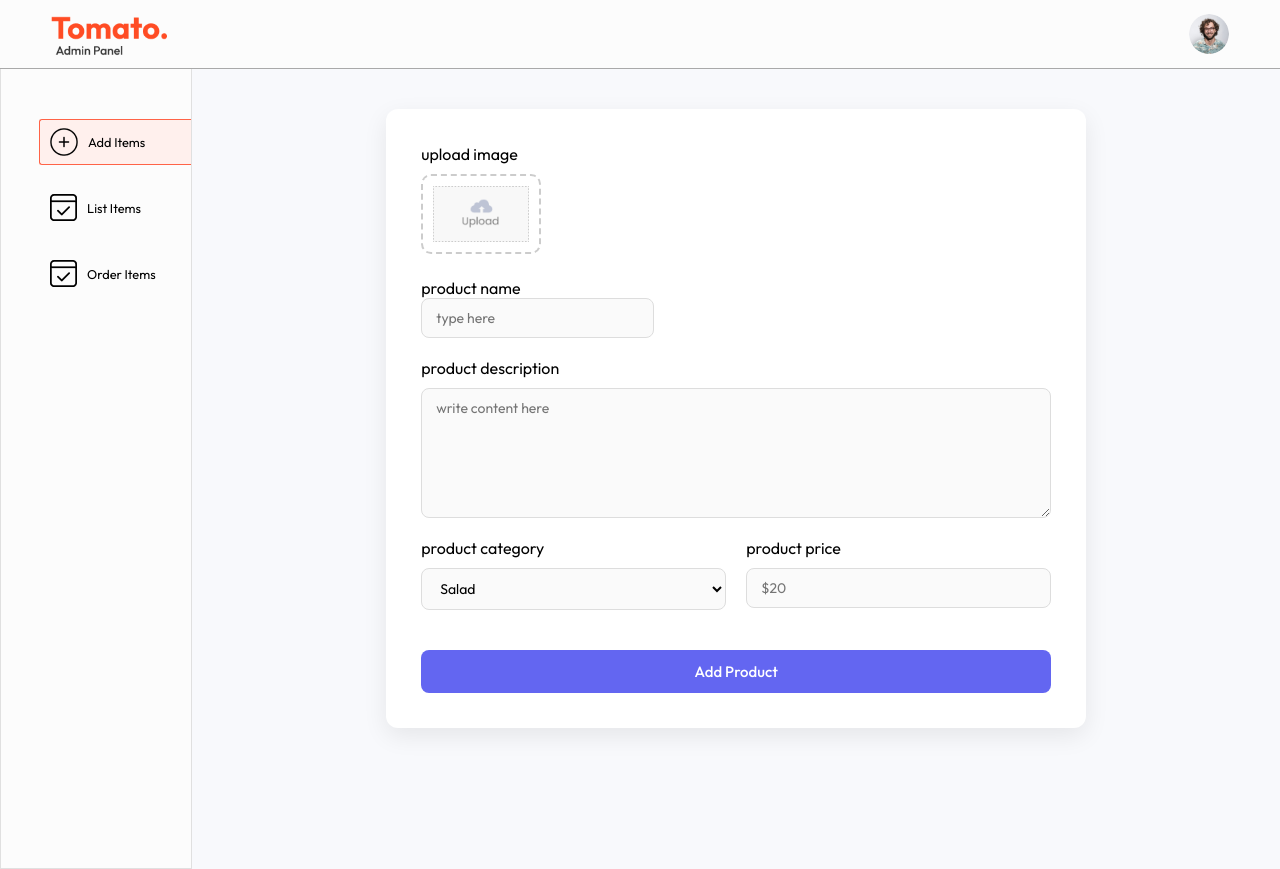
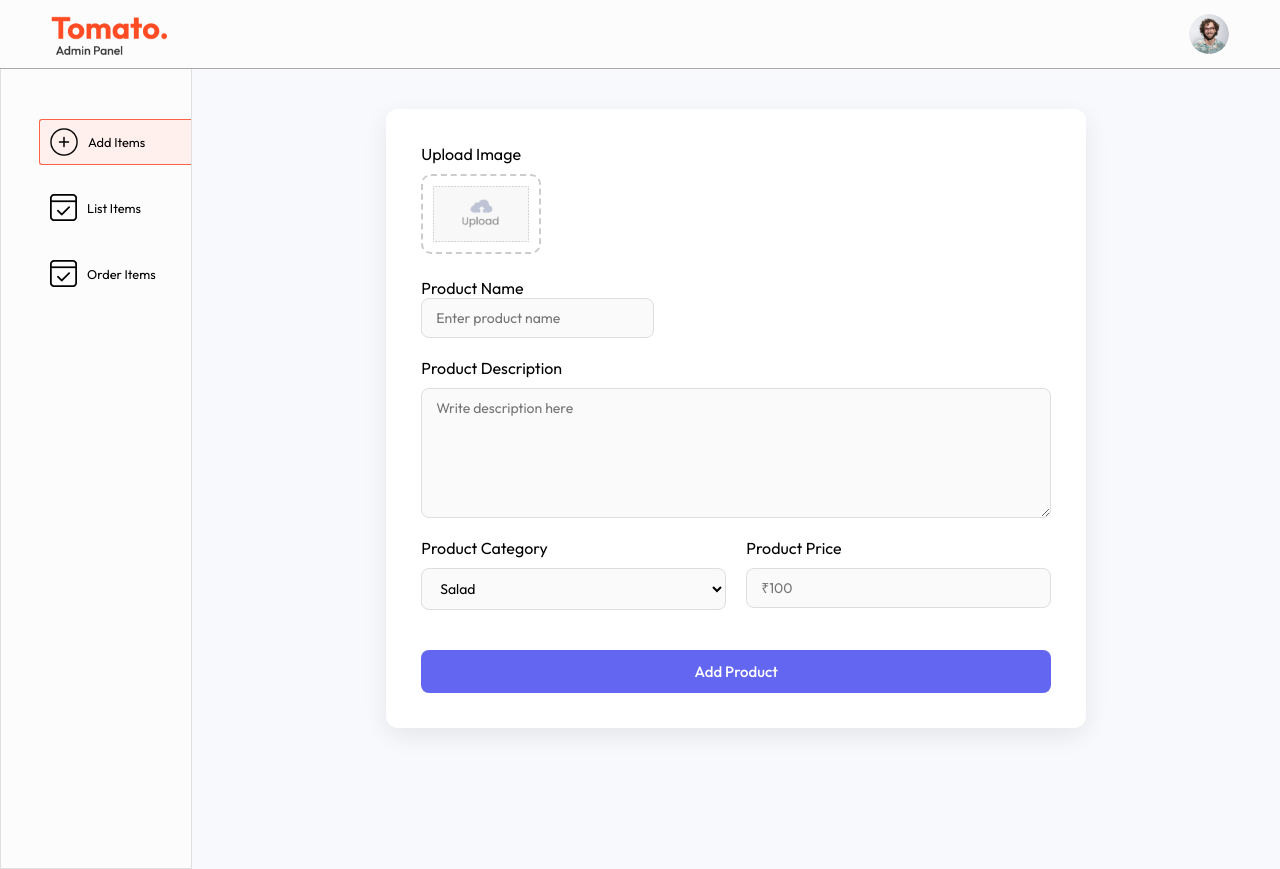
Before and after one commit to CHETANNEGI75/Restaurant-website, a React app in the folder admin/: page /add in a window 1280 px wide. Built offline with nearby package versions, Linux system fonts and the light colour scheme; the HTML template or start-up script is replaced by a standard one.

Commit message:
added form validation and improved UX in admin add product page

```diff
--- a/admin/src/pages/Add/Add.jsx
+++ b/admin/src/pages/Add/Add.jsx
@@ -3,22 +3,38 @@ import { assets } from "../../assets/assets";
 import "./Add.css";
 import axios from "axios";
 import { toast } from "react-toastify";
+
 const Add = ({ url }) => {
   const [image, setImage] = useState(null);
-const[data,setData] = useState({
-  name:"",
-  description:"",
-  category:"Salad",
-  price:""
-})
-  const onSubmitHandler = async(event) => {
+
+  const [data, setData] = useState({
+    name: "",
+    description: "",
+    category: "Salad",
+    price: ""
+  });
+
+  const onSubmitHandler = async (event) => {
     event.preventDefault();
+
+    // 🔥 VALIDATION
+    if (!data.name || !data.description || !data.price || !image) {
+      toast.error("Please fill all fields and upload image ❌");
+      return;
+    }
+
+    if (data.price <= 0) {
+      toast.error("Price must be greater than 0 ❌");
+      return;
+    }
+
     const formData = new FormData();
-    formData.append("name",data.name);
-    formData.append("description",data.description);
-    formData.append("category",data.category);
-    formData.append("price",Number(data.price));
-    formData.append("image",image);
+    formData.append("name", data.name);
+    formData.append("description", data.description);
+    formData.append("category", data.category);
+    formData.append("price", Number(data.price));
+    formData.append("image", image);
+
     try {
       const response = await axios.post(`${url}/api/food/add`, formData);
 
@@ -30,50 +46,83 @@ const[data,setData] = useState({
           price: ""
         });
         setImage(null);
-    toast.success(response.data.message);
+
+        toast.success("Product added successfully ✅");
       } else {
         toast.error(response.data.message);
       }
+    } catch (error) {
+      toast.error("Error adding product ❌");
+    }
+  };
 
-} catch (error) {
-  toast.error("Error adding product");
-}
-  }
   const onChangeHandler = (event) => {
     const name = event.target.name;
     const value = event.target.value;
+
     setData((data) => ({
       ...data,
-  [name]: value,
+      [name]: value
     }));
-}
+  };
+
   return (
     <div className="add">
       <form className="flex-col" onSubmit={onSubmitHandler}>
+
+        {/* IMAGE */}
         <div className="add-img-upload flex-col">
-          <p>upload image</p>
+          <p>Upload Image</p>
           <label htmlFor="image">
-            <img src={image?URL.createObjectURL(image):assets.upload_area} alt="" />
+            <img
+              src={image ? URL.createObjectURL(image) : assets.upload_area}
+              alt=""
+            />
           </label>
-          <input  onChange={(e) => setImage(e.target.files[0])}type="file" id="image" hidden required />
+          <input
+            onChange={(e) => setImage(e.target.files[0])}
+            type="file"
+            id="image"
+            hidden
+            required
+          />
         </div>
+
+        {/* NAME */}
         <div className="add-product-name">
-          <p>product name</p>
-          <input onChange={onChangeHandler}  value={data.name} type="text" name="name" placeholder="type here" />
+          <p>Product Name</p>
+          <input
+            onChange={onChangeHandler}
+            value={data.name}
+            type="text"
+            name="name"
+            placeholder="Enter product name"
+          />
         </div>
+
+        {/* DESCRIPTION */}
         <div className="add-product-description flex-col">
-          <p>product description</p>
-          <textarea onChange={onChangeHandler} value={data.description}
+          <p>Product Description</p>
+          <textarea
+            onChange={onChangeHandler}
+            value={data.description}
             name="description"
             rows="6"
-            placeholder="write content here"
+            placeholder="Write description here"
             required
           ></textarea>
         </div>
+
+        {/* CATEGORY + PRICE */}
         <div className="add-category-price">
+
           <div className="add-category flex-col">
-            <p>product category</p>
-            <select onChange={onChangeHandler} value={data.category} name="category">
+            <p>Product Category</p>
+            <select
+              onChange={onChangeHandler}
+              value={data.category}
+              name="category"
+            >
               <option value="Salad">Salad</option>
               <option value="Rolls">Rolls</option>
               <option value="Deserts">Deserts</option>
@@ -84,14 +133,30 @@ setData((data) => ({
               <option value="Noodles">Noodles</option>
             </select>
           </div>
+
           <div className="add-price flex-col">
-            <p>product price</p>
-            <input onChange={onChangeHandler} value={data.price} type="number" name="price" placeholder="$20" required />
+            <p>Product Price</p>
+            <input
+              onChange={onChangeHandler}
+              value={data.price}
+              type="number"
+              name="price"
+              placeholder="₹100"
+              required
+            />
           </div>
+
         </div>
-        <button type="submit" className="add-btn">
+
+        {/* BUTTON */}
+        <button
+          type="submit"
+          className="add-btn"
+          disabled={!data.name || !data.description || !data.price || !image}
+        >
           Add Product
         </button>
+
       </form>
     </div>
   );
```
Lines whose indentation alone changed are shown as unchanged.
